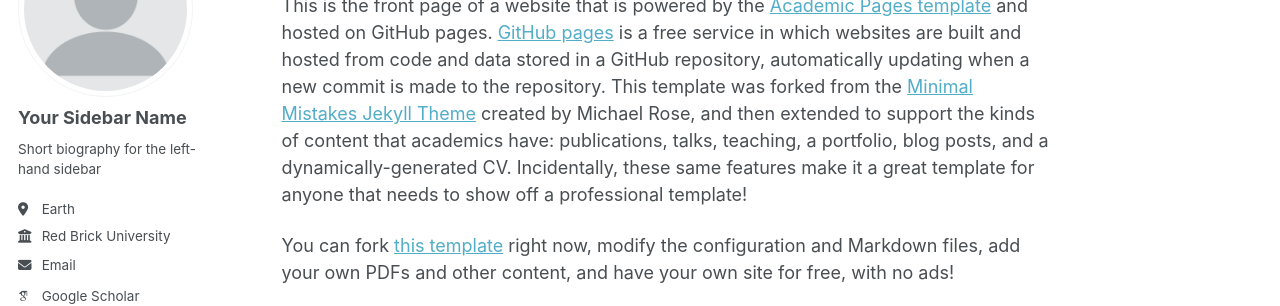
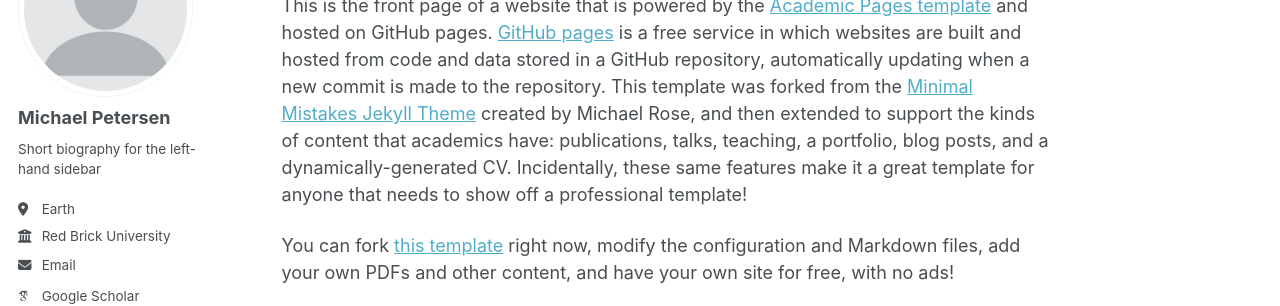
Before and after one commit to michipetersen18-rgb/cv_michael, a Jekyll site: the page built from _pages/about.md, in a window 1280 px wide. Shown: the part 179-485 px from the top of the page. Built offline with Jekyll 4.4.1, drawn with Linux system fonts in a browser that asks for light colours; some web fonts are replaced; a script bundle is joined from its source files by our own code; library files that are not in the unit come from our copies.

Commit message:
Update author name in configuration file

```diff
--- a/_config.yml
+++ b/_config.yml
@@ -24,7 +24,7 @@ repository               : "academicpages/academicpages.github.io"
 author:
   # Biographic information
   avatar           : "profile.png"
-  name             : "Your Sidebar Name"
+  name             : "Michael Petersen"
   pronouns         : # example: "she/her"
   bio              : "Short biography for the left-hand sidebar"
   location         : "Earth"
```
